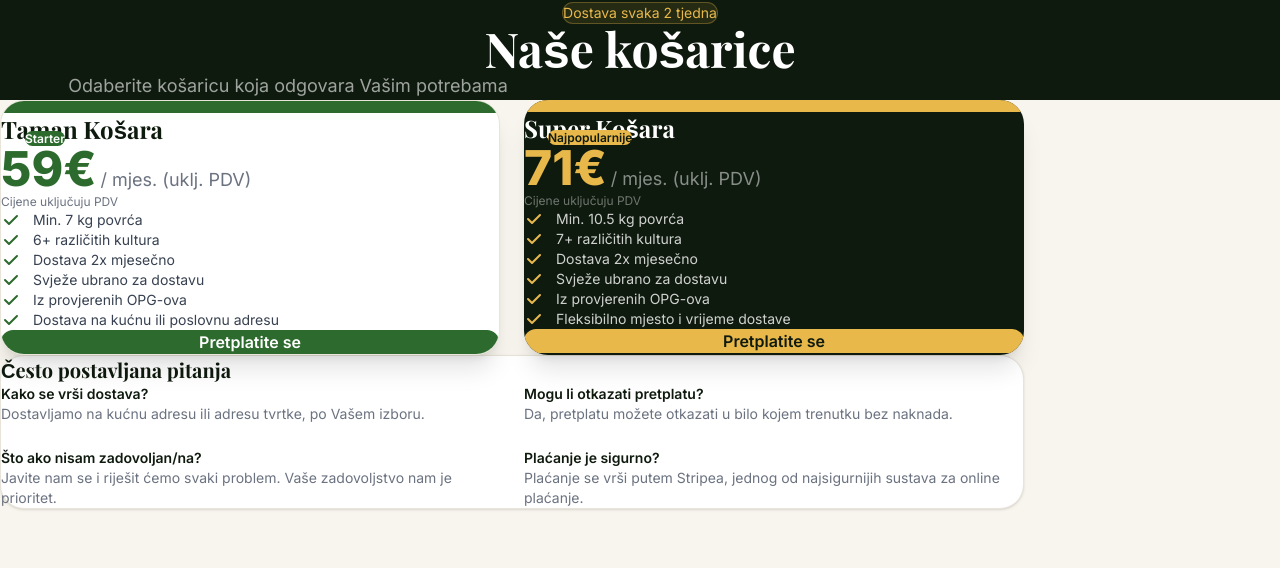
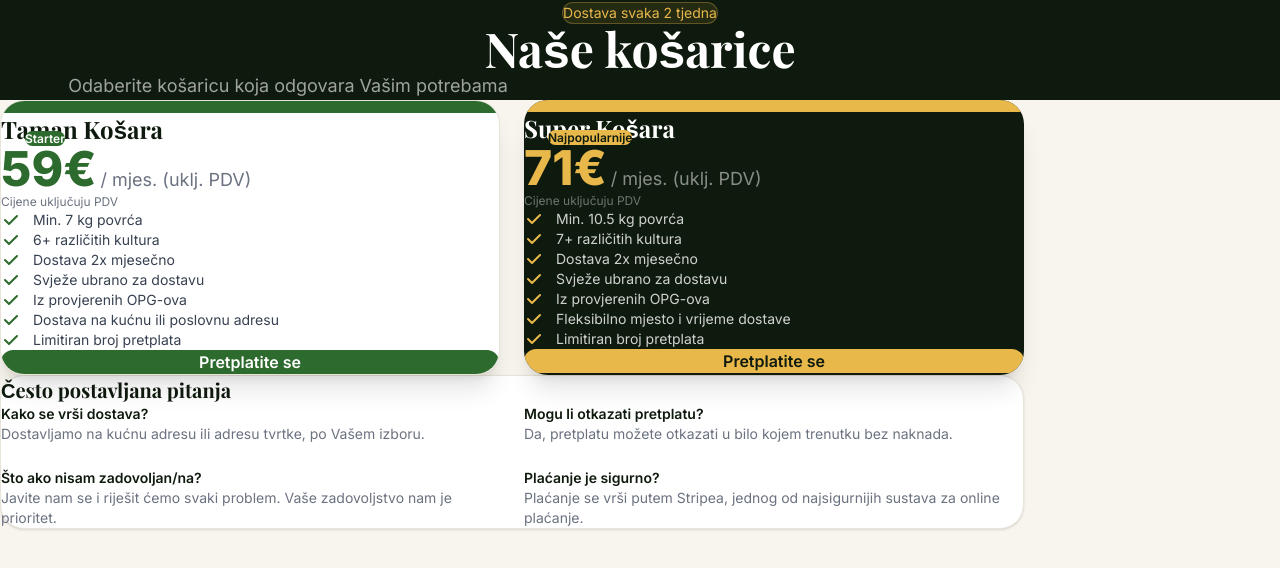
Before and after one commit to lucija-lab/vediwebside, a Next.js app: page /1/kosarice in a window 1280 px wide. Shown: the top 568 px of the page. Built offline with nearby package versions, Linux system fonts and the light colour scheme; a web font is replaced by a local one.

Commit message:
fix: afficher le 7e feature (limitiran broj pretplata) dans la boutique locale

```diff
--- a/app/[locale]/kosarice/page.tsx
+++ b/app/[locale]/kosarice/page.tsx
@@ -26,10 +26,10 @@ function FeatureCheck({ text, dark = false }: { text: string; dark?: boolean })
 export default function KosariceePage() {
   const t = useTranslations("products");
 
-  const tamanFeatures = Array.from({ length: 6 }, (_, i) =>
+  const tamanFeatures = Array.from({ length: 7 }, (_, i) =>
     t(`taman.features.${i}`)
   );
-  const superFeatures = Array.from({ length: 6 }, (_, i) =>
+  const superFeatures = Array.from({ length: 7 }, (_, i) =>
     t(`super.features.${i}`)
   );
 
```
